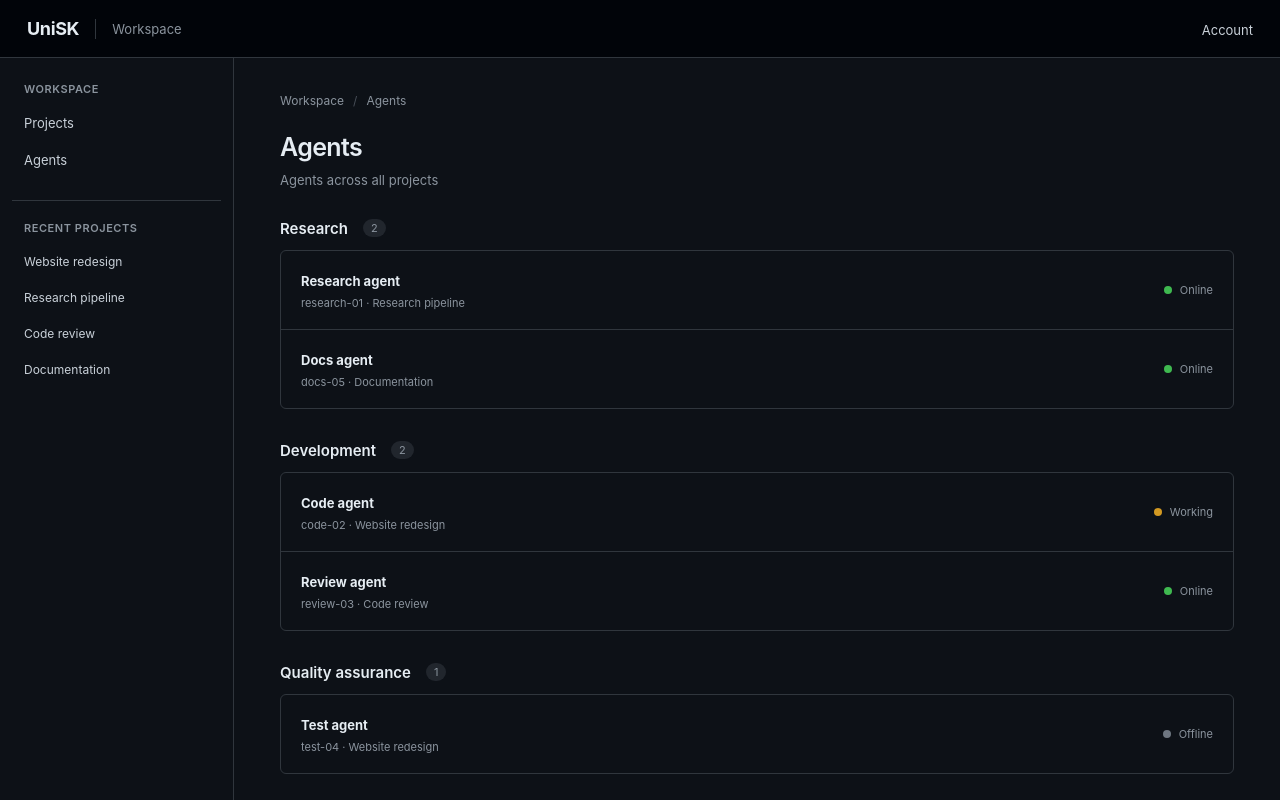
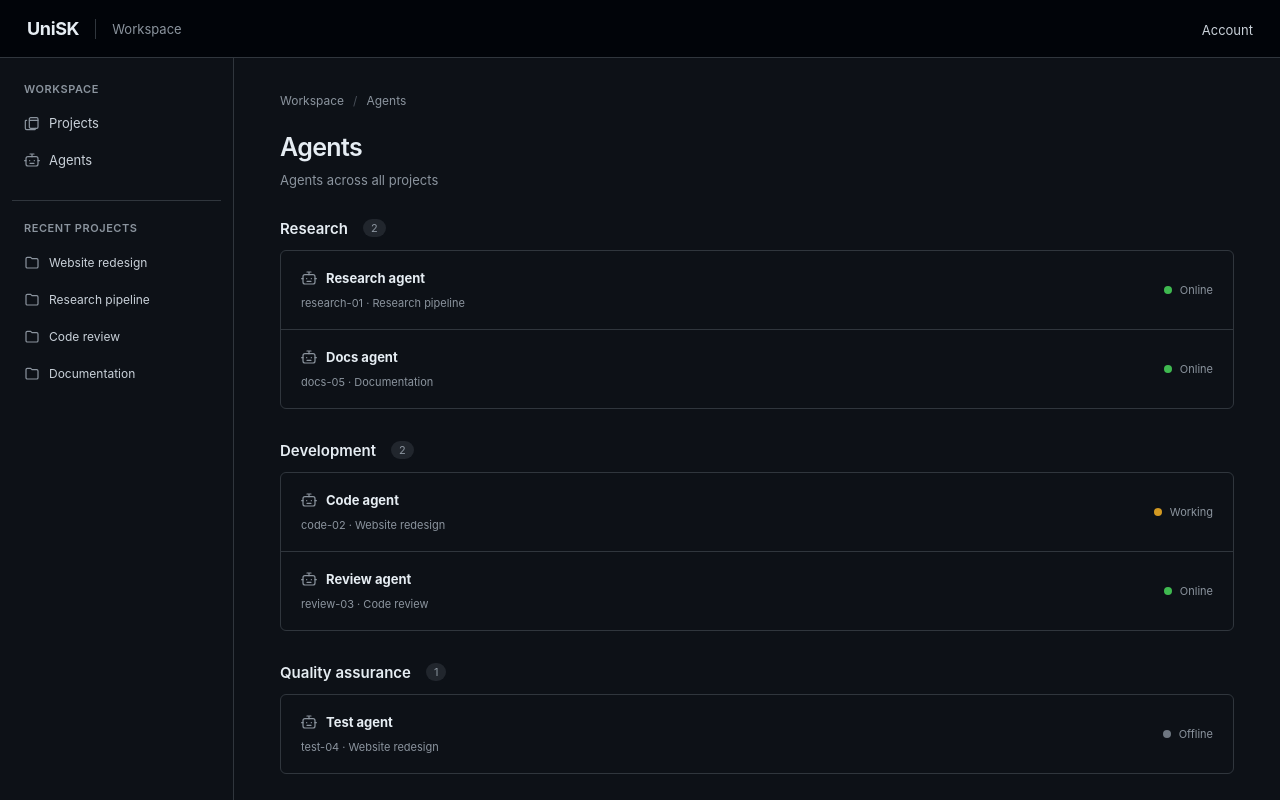
Before and after one commit to Keinstein0/Lernperiode-12, a SvelteKit app in the folder frontend/: page /agents in a window 1280 px wide. Shown: the top 800 px of the page. Built offline with nearby package versions, Linux system fonts and the light colour scheme.

Commit message:
feat(frontend): add consistent navigation and chat icons

```diff
--- /dev/null
+++ b/frontend/src/lib/components/Icon.svelte
@@ -0,0 +1,28 @@
+<script>
+  /** Shared 16px outline icons, following the Lucide visual language. */
+  let { name, size = 16, strokeWidth = 1.8 } = $props();
+</script>
+
+<svg width={size} height={size} viewBox="0 0 24 24" fill="none" stroke="currentColor" stroke-width={strokeWidth} stroke-linecap="round" stroke-linejoin="round" aria-hidden="true" focusable="false" class="ui-icon">
+  {#if name === 'folders'}
+    <rect x="8" y="4" width="13" height="16" rx="2"/><path d="M4 8H3a1 1 0 0 0-1 1v11a2 2 0 0 0 2 2h12a1 1 0 0 0 1-1v-1"/><path d="M8 8h13"/>
+  {:else if name === 'folder'}
+    <path d="M3 7a2 2 0 0 1 2-2h5l2 2h7a2 2 0 0 1 2 2v10a2 2 0 0 1-2 2H5a2 2 0 0 1-2-2z"/>
+  {:else if name === 'bot'}
+    <rect x="3" y="7" width="18" height="14" rx="3"/><path d="M12 3v4M9 3h6M3 13H1m22 0h-2"/><circle cx="8.5" cy="13" r="1" fill="currentColor" stroke="none"/><circle cx="15.5" cy="13" r="1" fill="currentColor" stroke="none"/><path d="M9 17h6"/>
+  {:else if name === 'user'}
+    <circle cx="12" cy="8" r="4"/><path d="M4 21a8 8 0 0 1 16 0"/>
+  {:else if name === 'layout'}
+    <rect x="3" y="3" width="18" height="18" rx="2"/><path d="M3 9h18M9 9v12"/>
+  {:else if name === 'message'}
+    <path d="M21 11.5a8.5 8.5 0 0 1-8.5 8.5 9 9 0 0 1-4-.9L3 21l1.9-5.5a9 9 0 0 1-.9-4A8.5 8.5 0 0 1 12.5 3 8.5 8.5 0 0 1 21 11.5Z"/>
+  {:else if name === 'tasks'}
+    <rect x="3" y="3" width="18" height="18" rx="2"/><path d="m7 9 2 2 4-4M14 10h4M7 16h11"/>
+  {:else if name === 'git'}
+    <circle cx="6" cy="3" r="2"/><path d="M6 5v12"/><circle cx="6" cy="19" r="2"/><circle cx="18" cy="6" r="2"/><path d="M18 8v2a6 6 0 0 1-6 6H6"/>
+  {:else if name === 'arrow-left'}
+    <path d="m12 19-7-7 7-7M5 12h14"/>
+  {:else if name === 'github'}
+    <path d="M9 19c-4.3 1.3-4.3-2.5-6-3m12 6v-3.3a3 3 0 0 0-.8-2.3c2.7-.3 5.5-1.3 5.5-6a4.7 4.7 0 0 0-1.3-3.2 4.3 4.3 0 0 0-.1-3.2S17.2 3.7 15 5a13 13 0 0 0-6 0C6.8 3.7 5.7 4 5.7 4a4.3 4.3 0 0 0-.1 3.2 4.7 4.7 0 0 0-1.3 3.2c0 4.7 2.8 5.7 5.5 6A3 3 0 0 0 9 18.7V22"/>
+  {/if}
+</svg>
--- a/frontend/src/lib/components/Sidebar.svelte
+++ b/frontend/src/lib/components/Sidebar.svelte
@@ -1 +1,17 @@
-<aside class="sidebar"><div class="sidebar-group-label">Workspace</div><nav class="sidebar-nav" aria-label="Main navigation"><a href="/">Projects</a><a href="/agents">Agents</a></nav><div class="sidebar-group-label sidebar-separator">Recent projects</div><nav class="sidebar-nav recent-projects" aria-label="Recent projects"><a href="/projects/website-redesign">Website redesign</a><a href="/projects/research-pipeline">Research pipeline</a><a href="/projects/code-review">Code review</a><a href="/projects/documentation">Documentation</a></nav></aside>
+<script>
+ import Icon from './Icon.svelte';
+</script>
+<aside class="sidebar">
+ <div class="sidebar-group-label">Workspace</div>
+ <nav class="sidebar-nav" aria-label="Main navigation">
+  <a href="/"><Icon name="folders"/>Projects</a>
+  <a href="/agents"><Icon name="bot"/>Agents</a>
+ </nav>
+ <div class="sidebar-group-label sidebar-separator">Recent projects</div>
+ <nav class="sidebar-nav recent-projects" aria-label="Recent projects">
+  <a href="/projects/website-redesign"><Icon name="folder"/>Website redesign</a>
+  <a href="/projects/research-pipeline"><Icon name="folder"/>Research pipeline</a>
+  <a href="/projects/code-review"><Icon name="folder"/>Code review</a>
+  <a href="/projects/documentation"><Icon name="folder"/>Documentation</a>
+ </nav>
+</aside>
--- a/frontend/src/routes/+page.svelte
+++ b/frontend/src/routes/+page.svelte
@@ -1 +1 @@
-<script>import AppShell from '#lib/components/AppShell.svelte';import {projects} from '#lib/data/projects.js';</script><AppShell><div class="content-wrap"><div class="breadcrumbs">Workspace <span>/</span> Projects</div><header class="page-heading"><div><h1>Projects</h1><p>All projects in your workspace</p></div></header><section class="project-list" aria-label="Projects"><div class="list-header">Projects <span class="count">{projects.length}</span></div>{#each projects as project}<article class="project-row"><div class="project-row-title"><a href="/projects/{project.slug}">{project.name}</a><span class="status-outline">{project.status}</span></div><p>{project.description}</p><div class="row-meta"><span>{project.open} open tasks</span><span>{project.agents} agents</span><span>Updated {project.updated}</span></div></article>{/each}</section></div></AppShell>
+<script>import AppShell from '#lib/components/AppShell.svelte';import Icon from '#lib/components/Icon.svelte';import {projects} from '#lib/data/projects.js';</script><AppShell><div class="content-wrap"><div class="breadcrumbs">Workspace <span>/</span> Projects</div><header class="page-heading"><div><h1>Projects</h1><p>All projects in your workspace</p></div></header><section class="project-list" aria-label="Projects"><div class="list-header">Projects <span class="count">{projects.length}</span></div>{#each projects as project}<article class="project-row"><div class="project-row-title"><a href="/projects/{project.slug}"><Icon name="folder"/>{project.name}</a><span class="status-outline">{project.status}</span></div><p>{project.description}</p><div class="row-meta"><span>{project.open} open tasks</span><span>{project.agents} agents</span><span>Updated {project.updated}</span></div></article>{/each}</section></div></AppShell>
--- a/frontend/src/routes/agents/+page.svelte
+++ b/frontend/src/routes/agents/+page.svelte
@@ -1 +1 @@
-<script>import AppShell from '#lib/components/AppShell.svelte';import {agents} from '#lib/data/projects.js';const departments=['Research','Development','Quality assurance','Coordination'];</script><AppShell><div class="content-wrap"><div class="breadcrumbs">Workspace <span>/</span> Agents</div><header class="page-heading"><div><h1>Agents</h1><p>Agents across all projects</p></div></header><div class="agents-area">{#each departments as department}<section class="agent-group"><header><h2>{department}</h2><span class="count">{agents.filter(agent=>agent.department===department).length}</span></header><div class="agent-directory">{#each agents.filter(agent=>agent.department===department) as agent}<div class="directory-row"><div><strong>{agent.name}</strong><small>{agent.id} · {agent.project}</small></div><span class="agent-status"><i class:online={agent.status==='Online'} class:working={agent.status==='Working'}></i>{agent.status}</span></div>{/each}</div></section>{/each}</div></div></AppShell>
+<script>import AppShell from '#lib/components/AppShell.svelte';import Icon from '#lib/components/Icon.svelte';import {agents} from '#lib/data/projects.js';const departments=['Research','Development','Quality assurance','Coordination'];</script><AppShell><div class="content-wrap"><div class="breadcrumbs">Workspace <span>/</span> Agents</div><header class="page-heading"><div><h1>Agents</h1><p>Agents across all projects</p></div></header><div class="agents-area">{#each departments as department}<section class="agent-group"><header><h2>{department}</h2><span class="count">{agents.filter(agent=>agent.department===department).length}</span></header><div class="agent-directory">{#each agents.filter(agent=>agent.department===department) as agent}<div class="directory-row"><div><strong class="agent-name"><Icon name="bot"/>{agent.name}</strong><small>{agent.id} · {agent.project}</small></div><span class="agent-status"><i class:online={agent.status==='Online'} class:working={agent.status==='Working'}></i>{agent.status}</span></div>{/each}</div></section>{/each}</div></div></AppShell>
--- a/frontend/src/routes/login/+page.svelte
+++ b/frontend/src/routes/login/+page.svelte
@@ -1 +1 @@
-<div class="login-layout"><header class="simple-header"><a href="/">UniSK</a></header><main class="login-form"><h1>Sign in to UniSK</h1><div class="login-box"><button type="button" disabled>Continue with GitHub</button></div><a class="back-home" href="/">← Projects</a></main></div>
+<script>import Icon from '#lib/components/Icon.svelte';</script><div class="login-layout"><header class="simple-header"><a href="/">UniSK</a></header><main class="login-form"><h1>Sign in to UniSK</h1><div class="login-box"><button type="button" disabled><Icon name="github"/>Continue with GitHub</button></div><a class="back-home" href="/"><Icon name="arrow-left"/>Projects</a></main></div>
```
Also changed, not shown: frontend/src/lib/components/ProjectView.svelte (+4 -3 lines), frontend/src/app.css.
